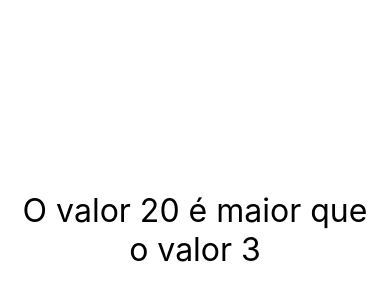
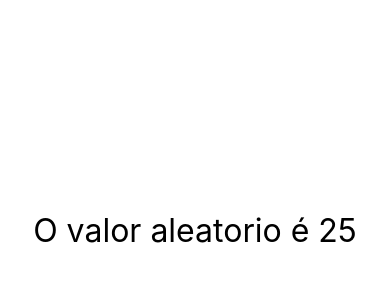
Before and after one commit to mateusdearaujo/react-native-project, a React Native app: screen / in a window 390 px wide. Shown: the part 192-492 px from the top of the page. Built offline with nearby package versions, Linux system fonts and the light colour scheme.

Commit message:
feat: creating Aleatorio component

```diff
--- a/src/App.js
+++ b/src/App.js
@@ -2,11 +2,13 @@
 import { View, StyleSheet } from 'react-native'
 // import Primeiro from './components/Primeiro'
 // import { Comp, Comp1, Comp2 } from './components/Multi'
-import MinMax from './components/MinMax'
+// import MinMax from './components/MinMax'
+import Aleatorio from './components/Aleatorio'
 
 export default () => (
     <View style={style.App}>
-        <MinMax min="3" max="20"/>
+        <Aleatorio min={1} max={60}/>
+        {/*<MinMax min="3" max="20"/>*/}
         {/*<Primeiro/>*/}
         {/*<Comp/>*/}
         {/*<Comp1/>*/}
--- /dev/null
+++ b/src/components/Aleatorio.js
@@ -0,0 +1,14 @@
+import React from 'react'
+import { Text } from 'react-native'
+import Estilo from './estilo'
+
+export default (props) => {
+    const { min, max } = props
+
+    const delta = max - min + 1
+    const aleatorio = parseInt(Math.random() * delta) + min
+
+    return (
+        <Text style={Estilo.fontG}>O valor aleatorio é {aleatorio}</Text>
+    )
+}
```
